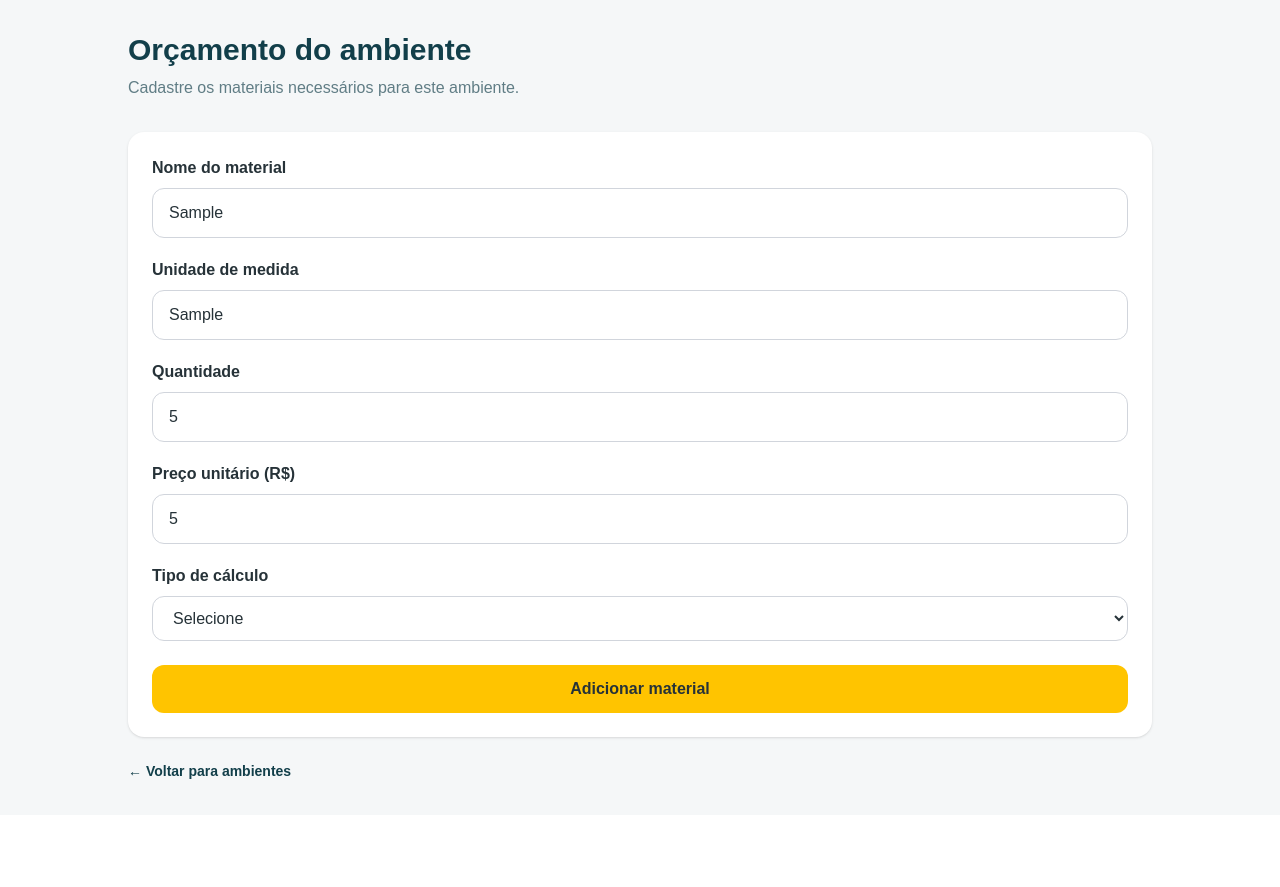
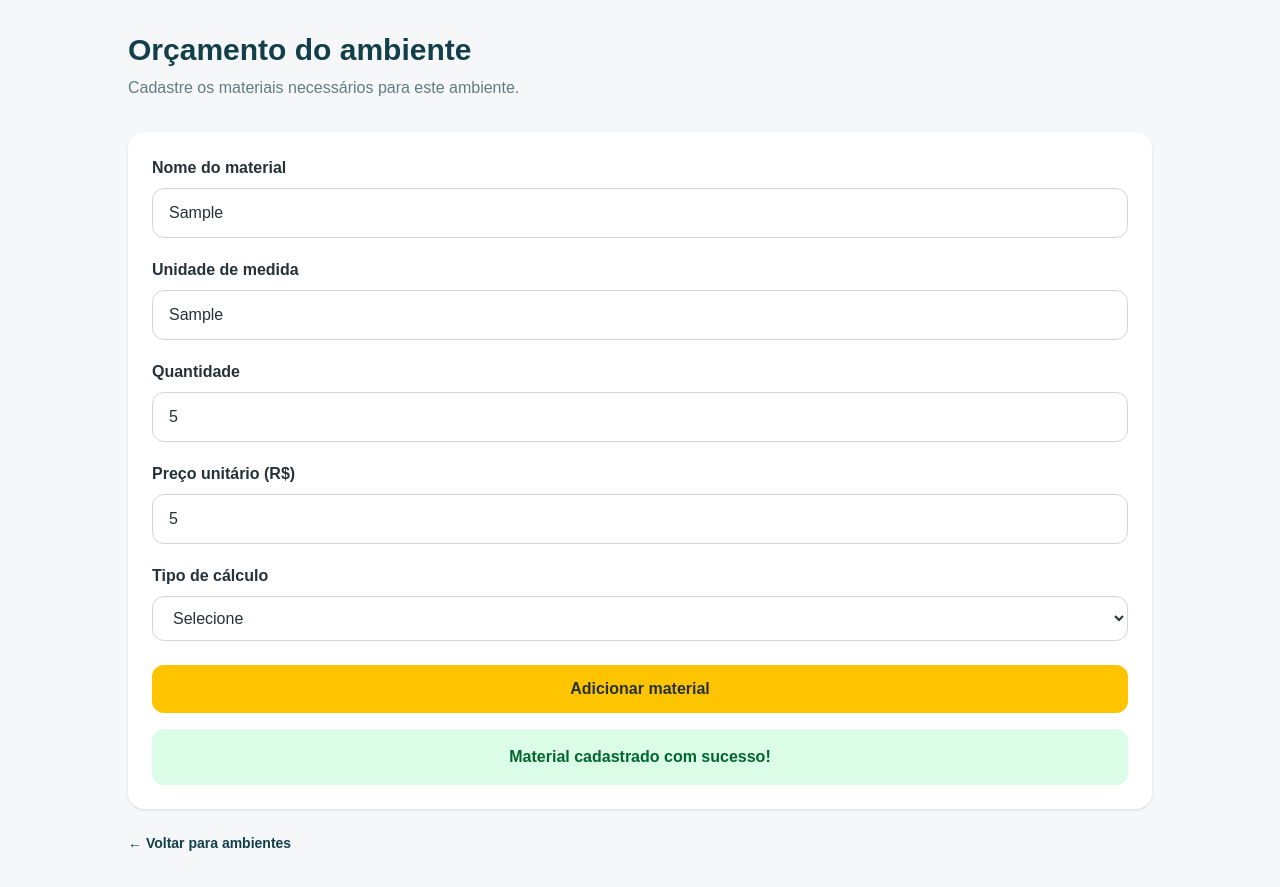
Before and after one commit to Rafaelagondim/ObraTech, a Next.js app in the folder frontend/: page /obras/1/ambientes/orcamento in a window 1280 px wide. Both pictures are taken after typing "Sample", "Sample", "5", "5" into the empty fields and a click on the button "Adicionar material". Before the commit the page ends 815 px from the top, so only its background shows below. Built offline with nearby package versions, Linux system fonts and the light colour scheme; no server answers; the database is empty.

Commit message:
feat: adiciona mensagem de sucesso ao cadastrar materiais

```diff
--- a/frontend/src/app/obras/[id]/ambientes/orcamento/page.js
+++ b/frontend/src/app/obras/[id]/ambientes/orcamento/page.js
@@ -16,6 +16,7 @@ export default function OrcamentoAmbiente() {
   const [quantidade, setQuantidade] = useState("");
   const [precoUnitario, setPrecoUnitario] = useState("");
   const [tipoCalculo, setTipoCalculo] = useState("");
+  const [mensagem, setMensagem] = useState("");
 
   async function handleSubmit(event) {
   event.preventDefault();
@@ -34,6 +35,11 @@ body: JSON.stringify({
   tipo_calculo: tipoCalculo,
 }),
 });
+
+if (resposta.ok) {
+  setMensagem("Material cadastrado com sucesso!");
+}
+
 }
 
   return (
@@ -124,6 +130,12 @@ body: JSON.stringify({
   Adicionar material
 </button>
 
+{mensagem && (
+  <p className="mt-4 rounded-xl bg-green-100 p-4 text-center font-semibold text-green-800">
+    {mensagem}
+  </p>
+)}
+
 </form>
 
         <Link
```
